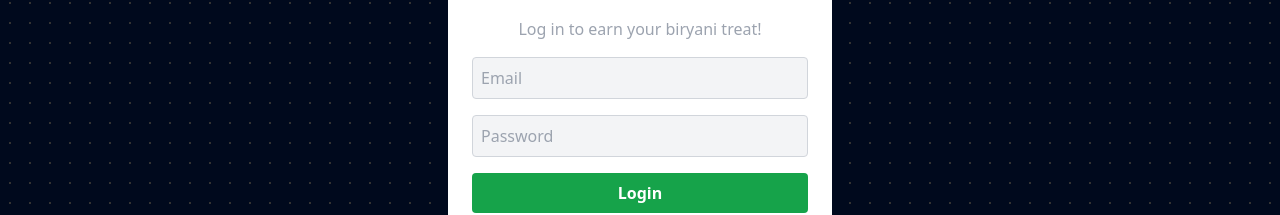
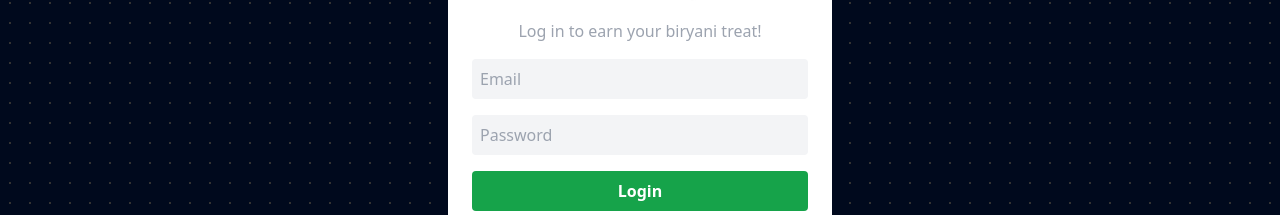
Before and after one commit to ZulqarnainX/BuyMeABiryani, a Next.js app: page /login in a window 1280 px wide. Shown: the part 351-566 px from the top of the page. Built offline with nearby package versions, Linux system fonts and the light colour scheme; no server answers.

Commit message:
Refactor Login component: Remove unnecessary class for dark text in input fields

```diff
--- a/components/Login.js
+++ b/components/Login.js
@@ -72,7 +72,7 @@
           <input
             type="email"
             placeholder="Email"
-            className="w-full p-2 rounded bg-gray-100 dark:bg-gray-700 dark:text-white border border-gray-300"
+            className="w-full p-2 rounded bg-gray-100 dark:bg-gray-700  border-gray-300"
             value={email}
             onChange={(e) => setEmail(e.target.value)}
             required
@@ -81,7 +81,7 @@
           <input
             type="password"
             placeholder="Password"
-            className="w-full p-2 rounded bg-gray-100 dark:bg-gray-700 dark:text-white border border-gray-300"
+            className="w-full p-2 rounded bg-gray-100 dark:bg-gray-700 border-gray-300"
             value={password}
             onChange={(e) => setPassword(e.target.value)}
             required
```
